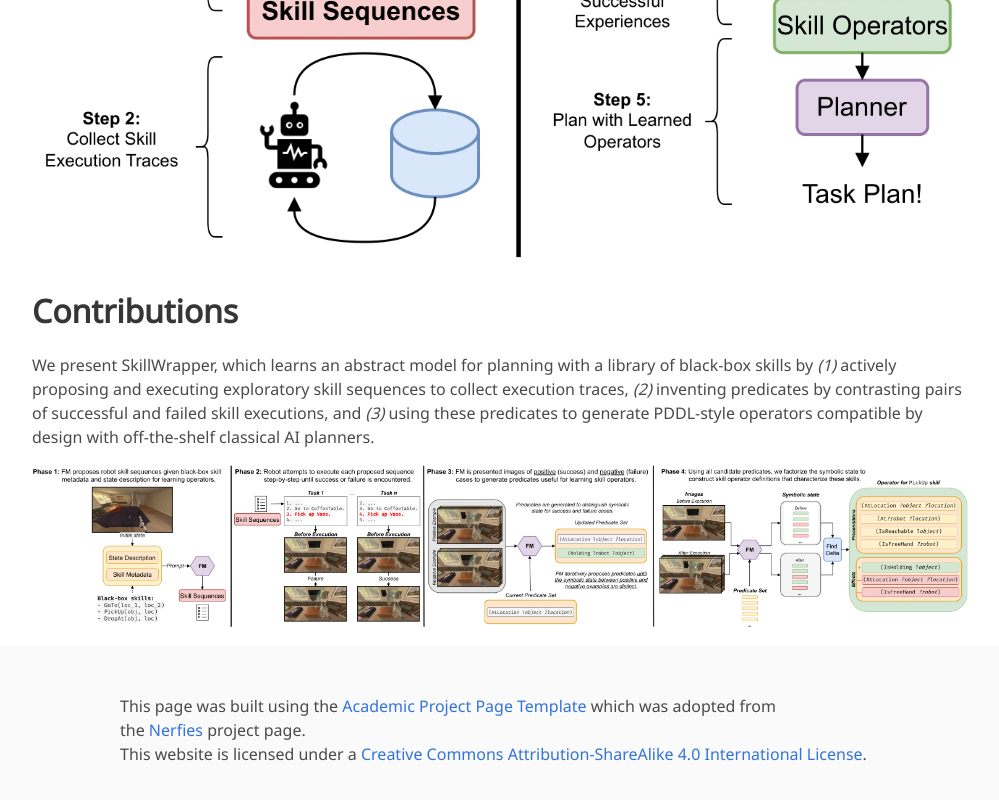
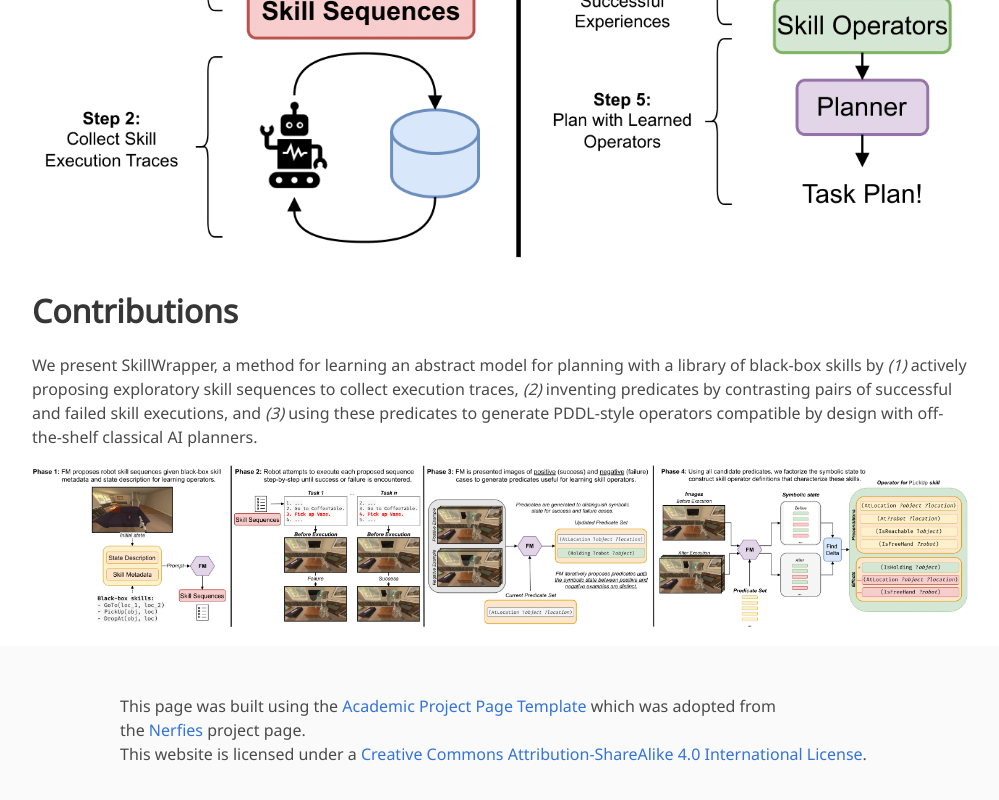
Before and after one commit to YzyLmc/skill-wrapper, a plain HTML site: page index.html in a window 1280 px wide. Shown: the part 1362-2162 px from the top of the page, without its empty margins (140-1139 px from the left). Drawn offline with nearby package versions, Linux system fonts and the light colour scheme; some icons are missing; a web font is replaced by a local one.

Commit message:
Wordsmith contributions

```diff
--- a/index.html
+++ b/index.html
@@ -245,7 +245,7 @@
       <div class="content">
         <h2 class="title is-3">Contributions</h2>
       <p>
-        We present SkillWrapper, which learns an abstract model for planning with a library of black-box skills by <i>(1)</i> actively proposing and executing exploratory skill sequences to collect execution traces, <i>(2)</i> inventing predicates by contrasting pairs of successful and failed skill executions, and <i>(3)</i> using these predicates to generate PDDL-style operators compatible by design with off-the-shelf classical AI planners.
+        We present SkillWrapper, a method for learning an abstract model for planning with a library of black-box skills by <i>(1)</i> actively proposing exploratory skill sequences to collect execution traces, <i>(2)</i> inventing predicates by contrasting pairs of successful and failed skill executions, and <i>(3)</i> using these predicates to generate PDDL-style operators compatible by design with off-the-shelf classical AI planners.
       </p>
       <img src="static/images/fig-skillwrapper_system-1.png" height="80%">
       </div>
```
